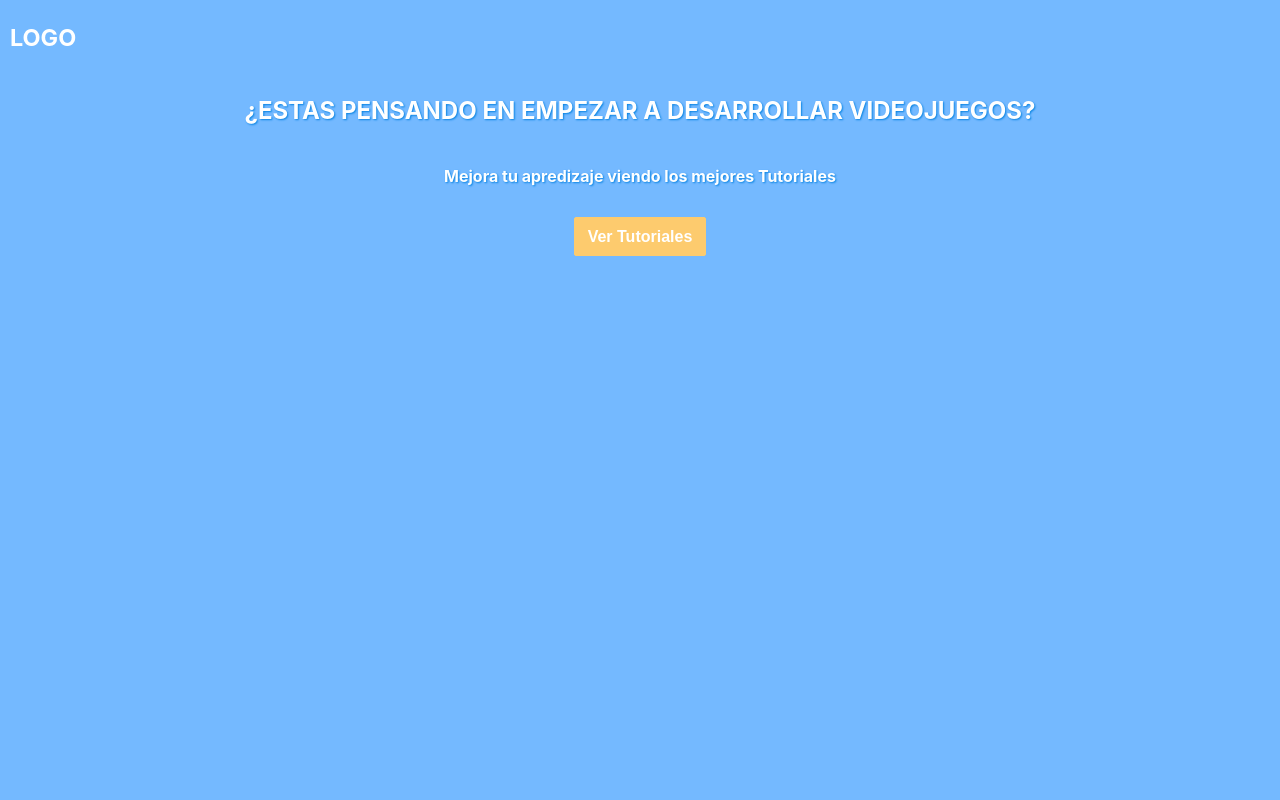
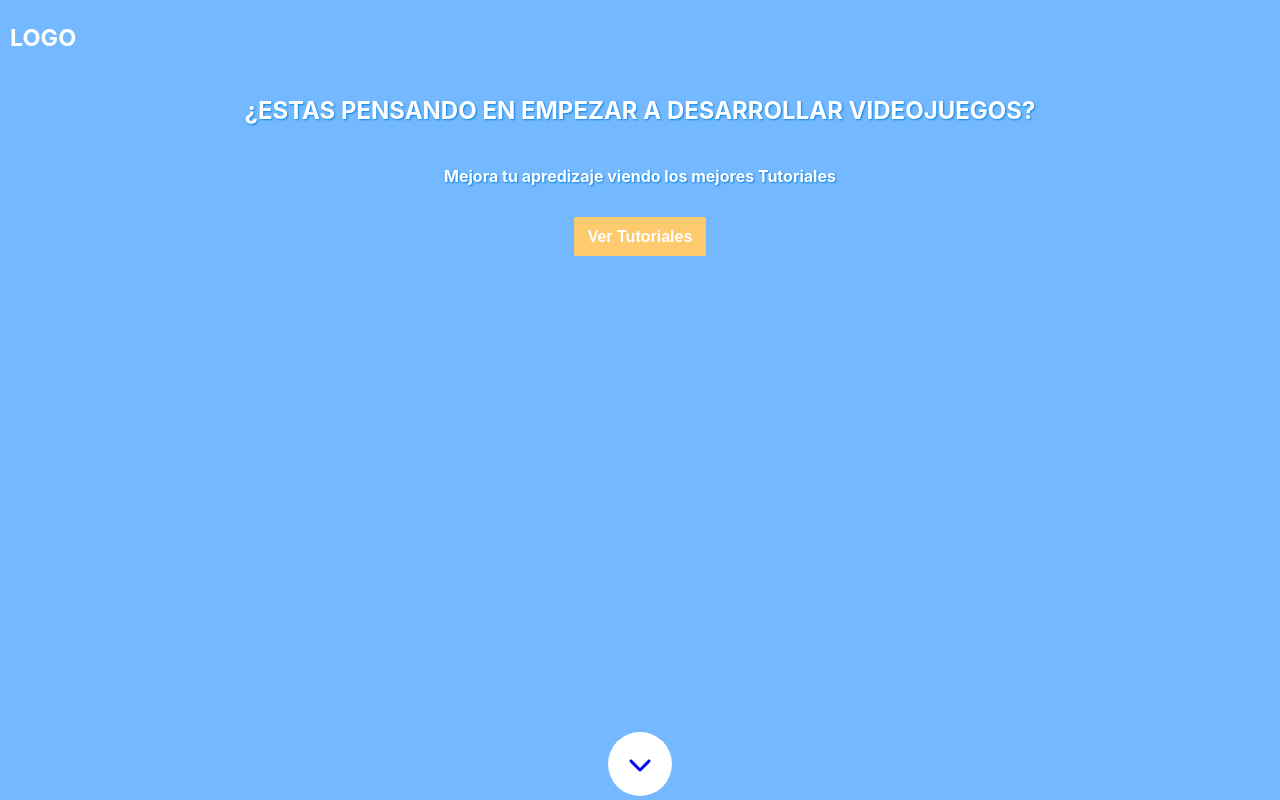
Before and after one commit to GonzaloAsencio/CodiGon, a React (Create React App) app: page / in a window 1280 px wide. Shown: the top 800 px of the page. Built offline with nearby package versions, Linux system fonts and the light colour scheme.

Commit message:
add-slider-down-button

```diff
--- a/src/Components/Main/Main.css
+++ b/src/Components/Main/Main.css
@@ -110,6 +110,8 @@ border-right: 8px solid #00ade1;
 .slider-conteiner{
   display: flex;
   flex-direction: column;
+  position: relative;
+  text-align: center;
   justify-content: flex-start;
   text-align: center;
   background-color: #74b9ff;
@@ -133,6 +135,46 @@ border-right: 8px solid #00ade1;
     border-radius: 2px;
     font-weight: bold;
 }
+
+.change-page-button{
+  display: flex;
+  flex-direction: column;
+  text-align: center;
+  justify-content: center;
+  align-items: center;
+  text-decoration: none;
+  border: none;
+  left: 0;
+  right: 0;
+  bottom: 0;
+  margin: auto;
+  margin-bottom: 5rem;
+  position: absolute;
+  z-index: 999;
+  width: 4em;
+  height:4em;
+  background-color: #FFF;
+  border-radius: 50%;
+  cursor: pointer;
+}
+#change-page-icon  {
+animation-name: --UpDown;
+animation-duration: 1s;
+animation-iteration-count: infinite;
+}
+
+@keyframes --UpDown {
+   0%{
+        transform: translateY(0px);
+   }
+   50%{
+    transform: translateY(10px);
+   }
+   100%{
+    transform: translateY(0px);
+  }
+}
+
 
 @keyframes --Appear {
   0% {opacity: 0;}
@@ -166,7 +208,6 @@ border-right: 8px solid #00ade1;
   .more-tutorials{
     display: none;
   }
-
 }
 
 @media screen and (min-width: 720px) {
--- a/src/Components/Main/Main.jsx
+++ b/src/Components/Main/Main.jsx
@@ -6,20 +6,14 @@ import Footer from '../SharedComponents/Footer/index';
 import SocialMedia from '../SharedComponents/SocialMedia/index';
 import Contact from '../SharedComponents/Contact';
 import Descriptions from '../SharedComponents/TutorialDescriptions/index';
+import { FontAwesomeIcon } from '@fortawesome/react-fontawesome';
+import {faChevronDown} from '@fortawesome/free-solid-svg-icons';
 
 function Main() {
-  window.addEventListener('scroll',function(){
-    let animation = document.getElementById('xd');
-    let positionObj = animation.getBoundingClientRect().top;
-    let tamañoDePantalla = window.innerHeight/3;
-    if(positionObj < tamañoDePantalla){
-      animation.style.animation = "--Appear 1s";
-    }
-  })
   return (
     <>
     <Header/>
-          <div id='xd' className='slider-conteiner'>
+          <div className='slider-conteiner'>
             <div className='slider-text'>
                   <h2>¿ESTAS PENSANDO EN EMPEZAR A DESARROLLAR VIDEOJUEGOS?</h2>
                   <h4>Mejora tu apredizaje viendo los mejores Tutoriales</h4>
@@ -27,8 +21,11 @@ function Main() {
             <div>
               <button className='tutorial-button'>Ver Tutoriales</button>
             </div>
+            <a href ="#first-section" className='change-page-button'>
+                <FontAwesomeIcon id='change-page-icon' icon={faChevronDown} className='fa-xl'/>
+            </a>
           </div>
-          <div>
+          <div id ="first-section">
             <Descriptions/>
           </div>
           <Contact/>
--- a/src/Components/SharedComponents/Contact/Contact.css
+++ b/src/Components/SharedComponents/Contact/Contact.css
@@ -148,6 +148,22 @@
 }
 
 
+@keyframes --RingRing{
+    0%{
+      transform: rotate(0deg);
+    }
+    25%{
+      transform: rotate(45deg);
+    }
+    50%{
+      transform: rotate(-45deg);
+    }
+    100%{
+      transform: rotate(0deg);
+    }
+}
+
+
 @media screen and (min-width: 720px) {
     .message-inputs{
         width: 30%;
--- a/src/Components/SharedComponents/Contact/Contact.module.css
+++ b/src/Components/SharedComponents/Contact/Contact.module.css
@@ -12,21 +12,6 @@
     to {
         transform: translate(0, 0);
     }
-}
-
-@keyframes --RingRing{
-      0%{
-        transform: rotate(0deg);
-      }
-      25%{
-        transform: rotate(45deg);
-      }
-      50%{
-        transform: rotate(-45deg);
-      }
-      100%{
-        transform: rotate(0deg);
-      }
 }
 
 @keyframes --Appear {
--- a/src/Components/SharedComponents/TutorialDescriptions/index.js
+++ b/src/Components/SharedComponents/TutorialDescriptions/index.js
@@ -8,7 +8,6 @@ import { useInView } from 'react-intersection-observer';
 
 
 function TutorailDescription() {
-
     const {ref: firstRef, inView: myElementIsVisible} = useInView();
     const {ref: firstTitleRef, inView: firstTitleVisible} = useInView();
     const {ref: firstDescriptionRef, inView: firstDescriptionVisible} = useInView();
```
